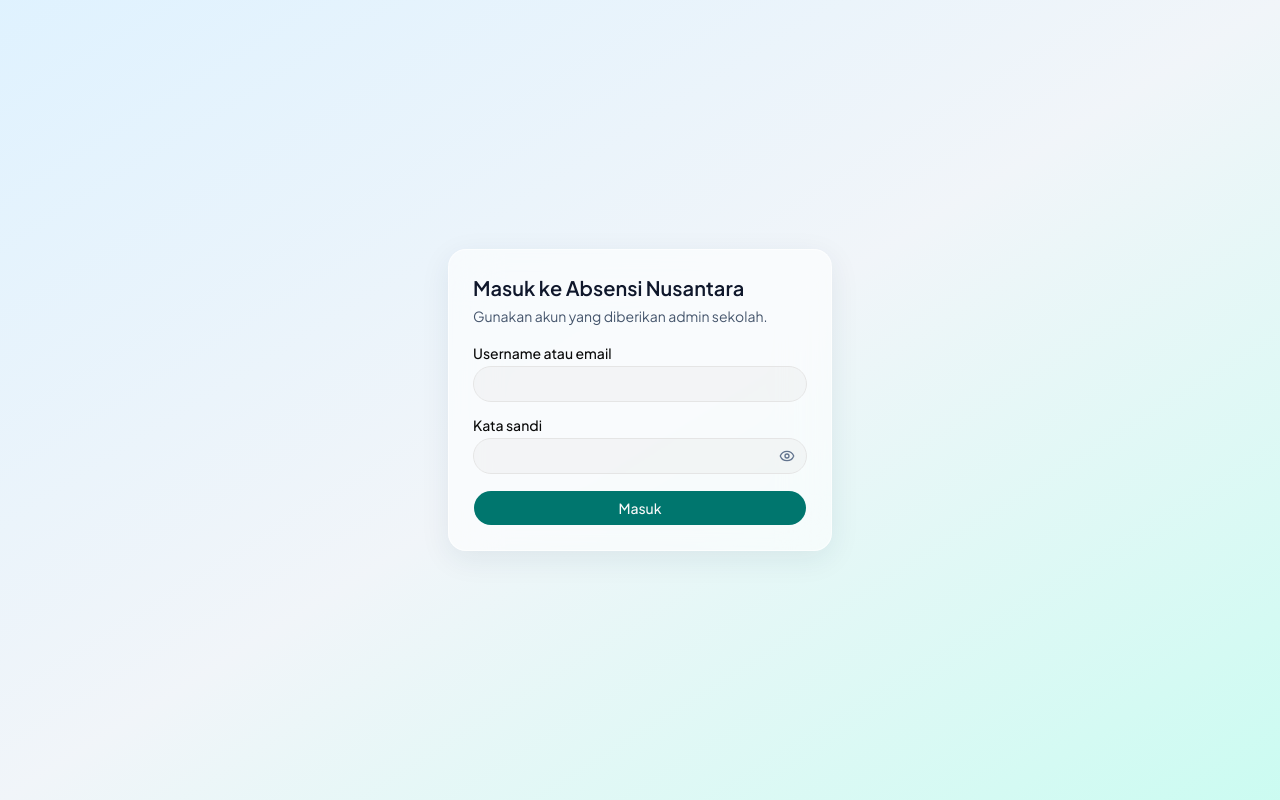
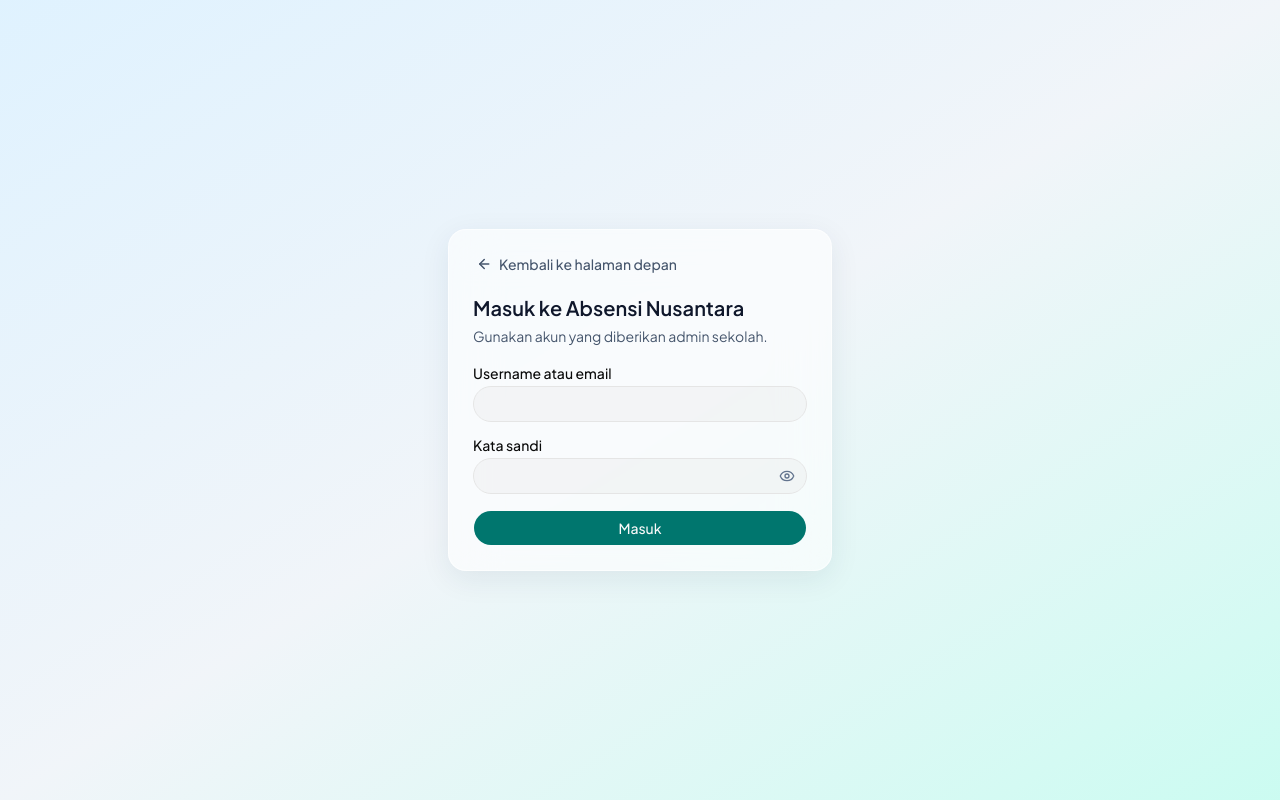
Before and after one commit to addinseptyan/absensi-nusantara, a Next.js app: page /login in a window 1280 px wide. Built offline with nearby package versions, Linux system fonts and the light colour scheme; no server answers.

Commit message:
Menambahkan button back to homepage di login

```diff
--- a/src/app/login/page.tsx
+++ b/src/app/login/page.tsx
@@ -1,4 +1,5 @@
 "use client";
+import Link from "next/link";
 import { useActionState } from "react";
 import { Button } from "@/components/ui/button";
 import { Input } from "@/components/ui/input";
@@ -12,6 +13,27 @@ export default function LoginPage() {
    return (
       <div className="grid min-h-screen place-items-center bg-gradient-to-br from-sky-100 via-slate-100 to-teal-100 p-4">
          <GlassCard className="w-full max-w-sm p-6">
+            {/* Link kembali ke Homepage */}
+            <Link
+               href="/"
+               className="mb-5 inline-flex items-center gap-2 text-sm font-medium text-slate-600 transition-colors hover:text-sky-700"
+            >
+               <svg
+                  xmlns="http://www.w3.org/2000/svg"
+                  width="18"
+                  height="18"
+                  viewBox="0 0 24 24"
+                  fill="none"
+                  stroke="currentColor"
+                  strokeWidth="2"
+                  strokeLinecap="round"
+                  strokeLinejoin="round"
+               >
+                  <path d="m15 18-6-6 6-6" />
+                  <path d="M9 12h12" />
+               </svg>
+               Kembali ke halaman depan
+            </Link>
             <h1 className="text-xl font-semibold text-slate-900">Masuk ke Absensi Nusantara</h1>
             <p className="mb-5 mt-1 text-sm text-slate-600">Gunakan akun yang diberikan admin sekolah.</p>
             <form action={formAction} className="space-y-4">
```
Lines whose indentation alone changed are shown as unchanged.
